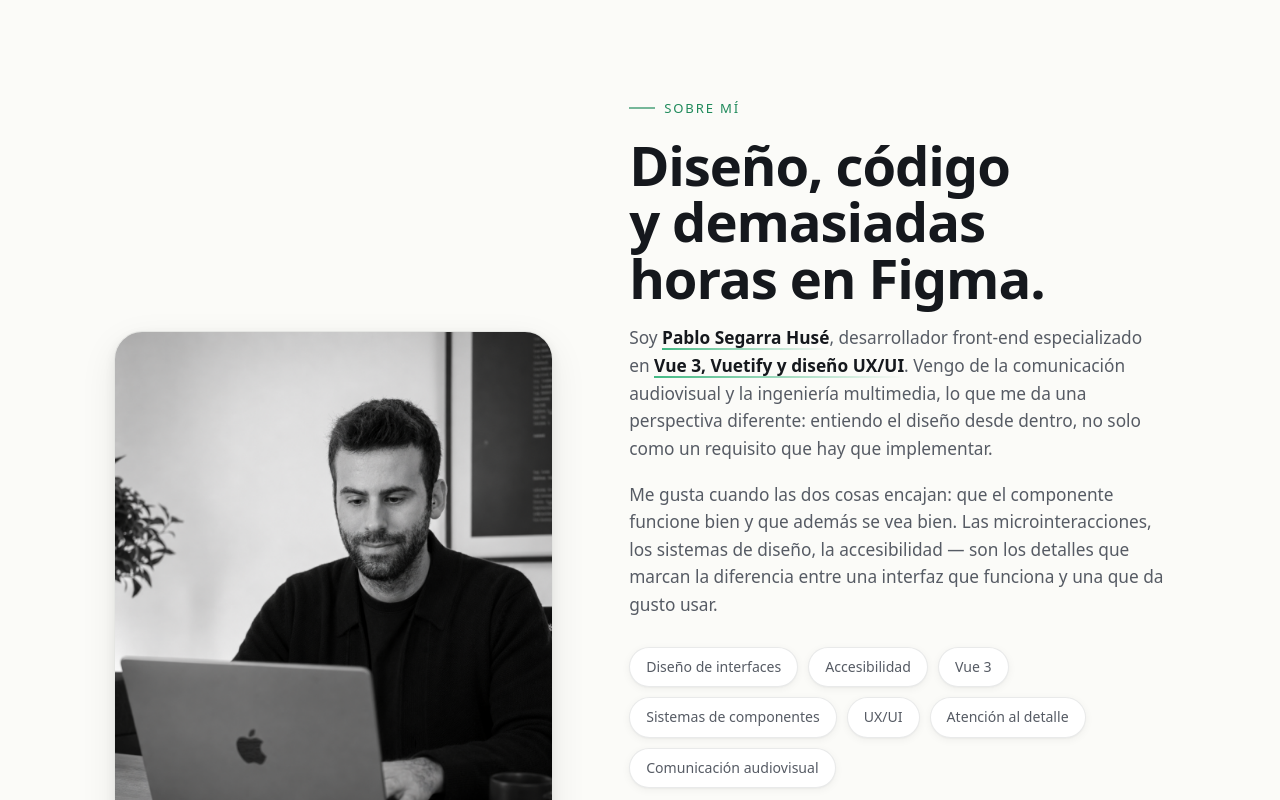
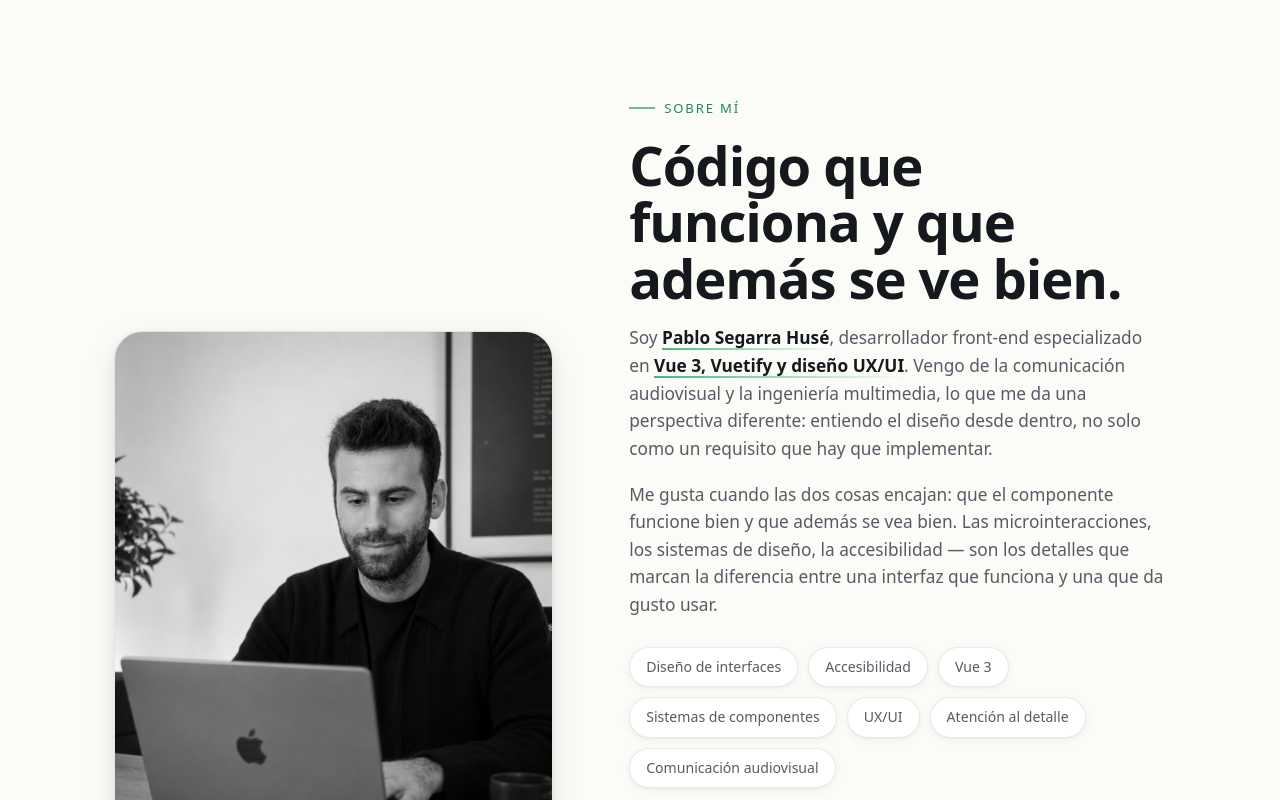
Before and after one commit to Huspablo/portfolio-pablo-segarra, a Vue app: page / in a window 1280 px wide. Shown: the part 800-1600 px from the top of the page. Built offline with nearby package versions, Linux system fonts and the light colour scheme; no server answers; a web font is replaced by a local one.

Commit message:
Refine copy: about title and Prodevelop description

```diff
--- a/src/data/content.js
+++ b/src/data/content.js
@@ -21,7 +21,7 @@ export const I18N = {
     'hero.chip.ux': 'UX / UI',
 
     'about.eyebrow': 'Sobre mí',
-    'about.title': 'Diseño, código y demasiadas horas en Figma.',
+    'about.title': 'Código que funciona y que además se ve bien.',
     'about.p1': 'Soy <strong>Pablo Segarra Husé</strong>, desarrollador front-end especializado en <strong>Vue 3, Vuetify y diseño UX/UI</strong>. Vengo de la comunicación audiovisual y la ingeniería multimedia, lo que me da una perspectiva diferente: entiendo el diseño desde dentro, no solo como un requisito que hay que implementar.',
     'about.p2': 'Me gusta cuando las dos cosas encajan: que el componente funcione bien y que además se vea bien. Las microinteracciones, los sistemas de diseño, la accesibilidad — son los detalles que marcan la diferencia entre una interfaz que funciona y una que da gusto usar.',
     'about.tagsTitle': 'Lo que me define',
@@ -78,7 +78,7 @@ export const I18N = {
     'hero.chip.ux': 'UX / UI',
 
     'about.eyebrow': 'About me',
-    'about.title': 'Design, code and way too many hours in Figma.',
+    'about.title': 'Code that works and also looks good.',
     'about.p1': "I'm <strong>Pablo Segarra Husé</strong>, a front-end developer specialised in <strong>Vue 3, Vuetify and UX/UI design</strong>. I come from audiovisual communication and multimedia engineering, which gives me a different perspective: I understand design from the inside, not just as a requirement to implement.",
     'about.p2': "I like when both things click: a component that works well and also looks good. Microinteractions, design systems, accessibility — the details that separate an interface that works from one people actually enjoy using.",
     'about.tagsTitle': 'What defines me',
--- a/src/data/projects.js
+++ b/src/data/projects.js
@@ -45,8 +45,8 @@ export const projects = [
     company: 'Prodevelop',
     year: '2023–2024',
     description: {
-      es: 'Diseñé el sistema de interfaces en Figma para aplicaciones de gestión interna: tablas, formularios, diálogos, login, modo claro y oscuro desde el principio. El reto era que todo tuviera coherencia visual y que los developers pudieran implementarlo sin ambigüedad.',
-      en: 'Designed the interface system in Figma for internal management apps: tables, forms, dialogs, login, light and dark mode from day one. The challenge was making everything visually coherent and easy enough for developers to implement without second-guessing anything.',
+      es: 'Junto a una compañera de diseño, construimos el sistema de interfaces para las aplicaciones de Prodevelop. Fui el puente entre el equipo de diseño y los programadores: cogía los diseños de Figma y los trasladaba a componentes Vue, asegurando que lo que se implementaba respetaba lo que se había diseñado.',
+      en: 'Together with a designer colleague, we built the interface system for Prodevelop\'s apps. I bridged the gap between the design team and the developers: taking the Figma designs and translating them into Vue components, making sure what got implemented matched what had been designed.',
     },
     technologies: ['Figma', 'UX/UI', 'Design Systems', 'Prototyping'],
     thumbnail: '/assets/projects/prodevelop-login.png',
```
